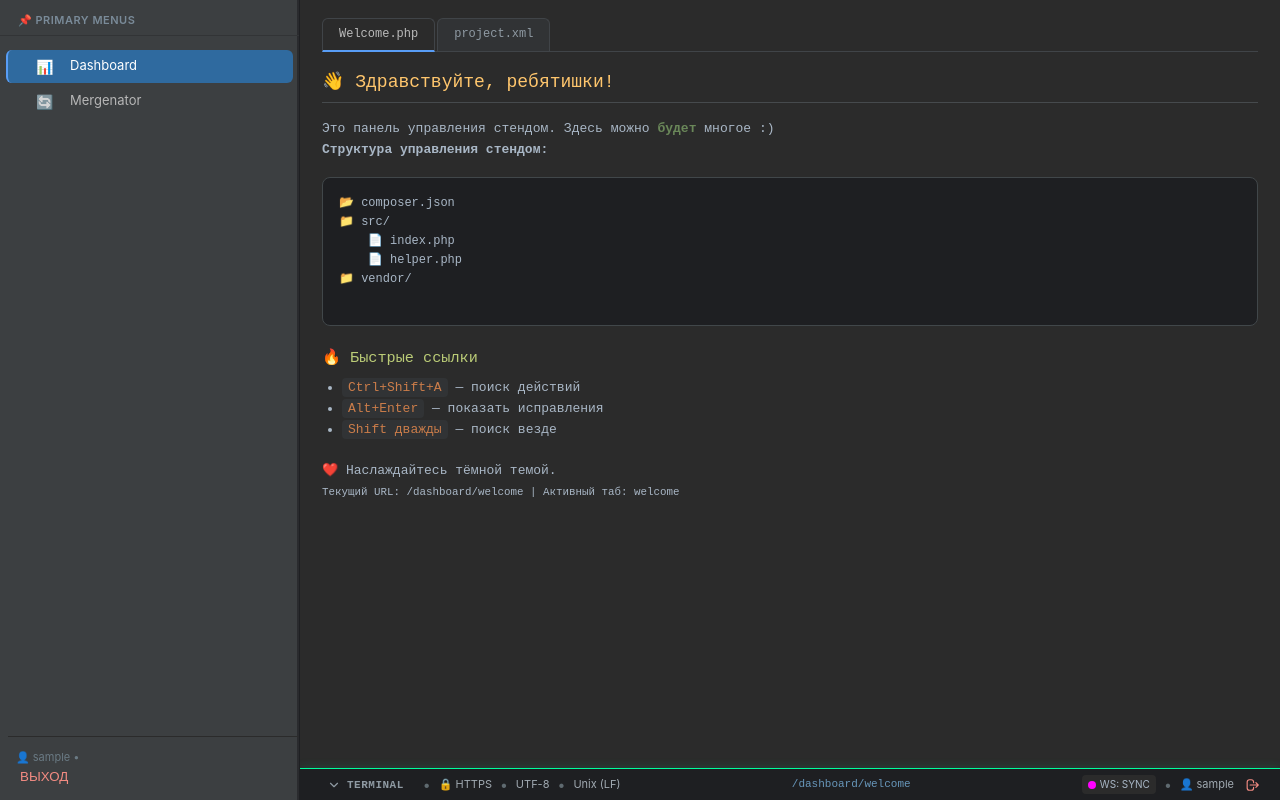
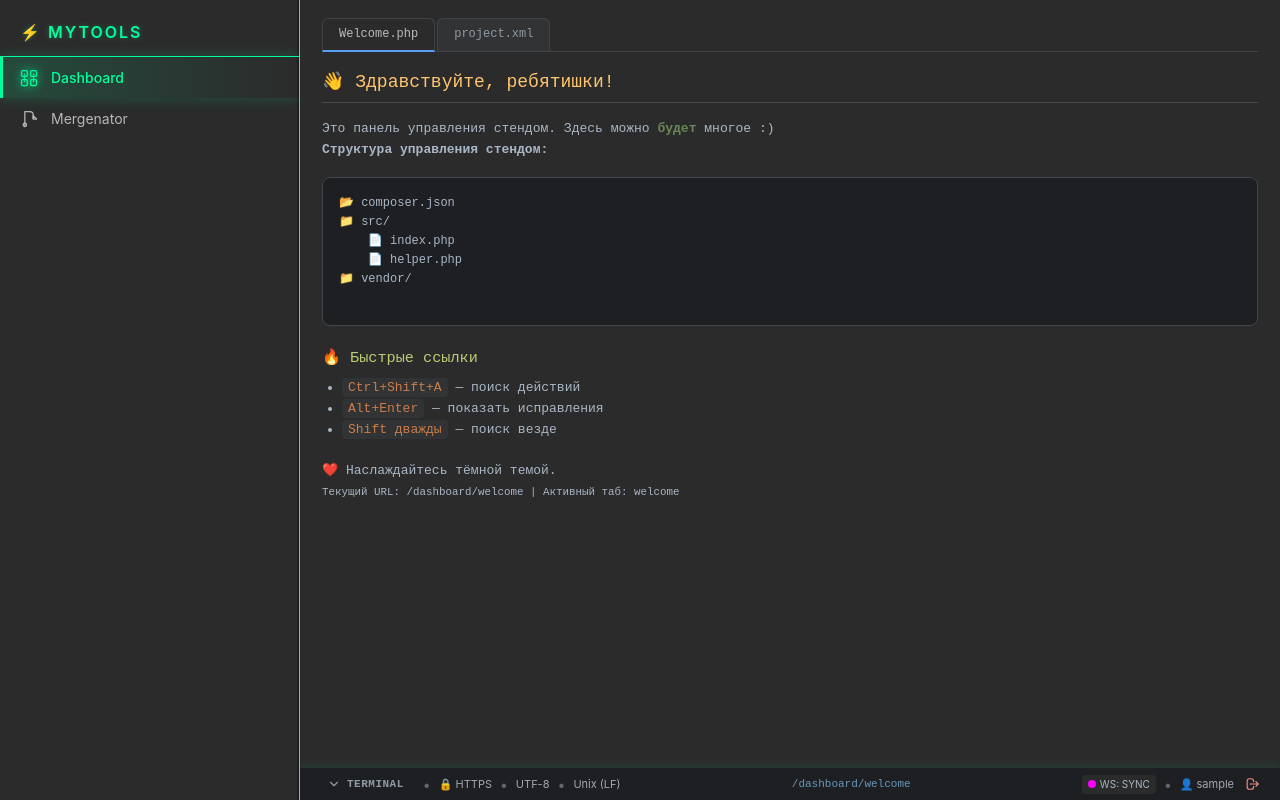
Before and after one commit to all-sav/my-tools-frontend, a Vue app: page /dashboard/welcome in a window 1280 px wide. Built offline with nearby package versions, Linux system fonts and the light colour scheme; no server answers; sample sign-in values are in the browser's storage.

Commit message:
new lefft sidebar style

```diff
--- a/src/App.vue
+++ b/src/App.vue
@@ -3,23 +3,21 @@
     <Login v-if="!isAuthenticated" @login-success="handleLoginSuccess" />
     <template v-else>
       <div class="sidebar">
-        <div class="sidebar-header">📌 PRIMARY MENUS</div>
+        <div class="sidebar-header">
+          <span class="logo">⚡ MyTools</span>
+        </div>
         <ul class="menu">
           <li
             v-for="item in menuItems"
             :key="item.key"
             class="menu-item"
             :class="{ active: isActiveMenuItem(item) }"
-            :data-key="item.key"
             @click="navigateTo(item)"
           >
-            {{ item.label }}
+            <component :is="item.icon" />
+            <span>{{ item.label }}</span>
           </li>
         </ul>
-        <div class="sidebar-footer">
-          <span>👤 {{ gitlabUsername }}</span> •
-          <button @click="logout" class="logout-btn">ВЫХОД</button>
-        </div>
       </div>
 
       <div class="main-content">
@@ -31,7 +29,7 @@
           </router-view>
         </div>
 
-        <!-- Терминал (над статус-баром) -->
+        <!-- Терминал -->
         <transition name="slide-up">
           <TerminalPanel
             v-if="terminalVisible"
@@ -40,10 +38,9 @@
           />
         </transition>
 
-        <!-- Статус-бар с кнопкой терминала -->
+        <!-- Статус-бар -->
         <div class="status-bar">
           <div class="status-bar-left">
-            <!-- Кнопка терминала со стрелочкой -->
             <button
               class="terminal-tab"
               :class="{ active: terminalExpanded }"
@@ -75,7 +72,6 @@
           </div>
 
           <div class="status-bar-right">
-            <!-- Статус WebSocket -->
             <div class="ws-status" :class="wsStatusClass">
               <span class="ws-dot"></span>
               <span class="ws-text">WS: {{ wsStatusText }}</span>
@@ -103,6 +99,9 @@ import Login from '@/components/Login.vue'
 import TerminalPanel from '@/components/TerminalPanel.vue'
 import { useWebSocketStore } from '@/stores/websocket'
 import { useTerminalStore } from '@/stores/terminal'
+
+import IconDashboard from '@/components/icons/IconDashboard.vue'
+import IconMerge from '@/components/icons/IconMerge.vue'
 
 const websocket = useWebSocketStore()
 const terminal = useTerminalStore()
@@ -184,8 +183,8 @@ const logout = () => {
 }
 
 const menuItems = [
-  { key: 'dashboard', label: 'Dashboard', basePath: '/dashboard' },
-  { key: 'mergenator', label: 'Mergenator', basePath: '/mergenator' }
+  { key: 'dashboard', label: 'Dashboard', basePath: '/dashboard', icon: IconDashboard },
+  { key: 'mergenator', label: 'Mergenator', basePath: '/mergenator', icon: IconMerge }
 ]
 
 const isActiveMenuItem = (item) => route.path.startsWith(item.basePath)
--- a/src/assets/main.css
+++ b/src/assets/main.css
@@ -24,90 +24,107 @@ body {
 /* Левый столбец */
 .sidebar {
   width: 300px;
-  background-color: #3c3f41;
-  border-right: 1px solid #1e1f22;
+  background-color: #2b2b2b; /* чуть темнее для контраста */
+  border-right: 1px solid #00ff9d; /* неоновая линия */
   display: flex;
   flex-direction: column;
   overflow-y: auto;
   flex-shrink: 0;
-  box-shadow: inset -2px 0 0 #2a2b2e;
+  box-shadow: inset -2px 0 0 #1e1f22; /* оставим лёгкую тень */
 }
 
 .sidebar-header {
-  padding: 12px 12px 6px 18px;
-  font-size: 11px;
+  padding: 20px 16px 12px 20px;
+  font-size: 16px;
   font-weight: 600;
   text-transform: uppercase;
-  letter-spacing: 0.5px;
-  color: #7a8b99;
-  border-bottom: 1px solid #323436;
-  margin-bottom: 8px;
+  letter-spacing: 2px;
+  color: #00ff9d;
+  border-bottom: 1px solid #00ff9d;
+  /* margin-bottom: 16px; */
+  text-shadow: 0 0 5px rgba(0, 255, 157, 0.3);
+}
+
+.logo {
+  display: inline-block;
 }
 
 .menu {
   list-style: none;
-  padding: 4px 0;
+  padding: 0;
+  width: 100%;
 }
 
 .menu-item {
-  padding: 6px 12px 6px 28px;
-  margin: 2px 6px;
-  border-radius: 6px;
+  padding: 10px 16px;
+  margin: 0;
   cursor: pointer;
-  font-size: 13px;
+  font-size: 14px;
   color: #b7b7b7;
-  transition: background-color 0.15s, color 0.15s;
+  transition: all 0.2s ease;
   display: flex;
   align-items: center;
-  gap: 8px;
-  border-left: 2px solid transparent;
+  gap: 12px;
+  border-left: 3px solid transparent;
   white-space: nowrap;
   overflow: hidden;
   text-overflow: ellipsis;
-  position: relative;
-}
-
-.menu-item::before {
-  font-size: 14px;
-  opacity: 0.8;
-  filter: grayscale(30%);
-  width: 18px;
-  display: inline-block;
-  margin-right: 8px;
-}
-
-.menu-item[data-key="dashboard"]::before {
-  content: "📊";
-}
-
-.menu-item[data-key="mergenator"]::before {
-  content: "🔄";
+  background: transparent;
+  width: 100%;
 }
 
 .menu-item:hover {
-  background-color: #4b4f52;
-  color: #eeeeee;
+  background-color: rgba(0, 255, 157, 0.1);
+  color: #ffffff;
+  border-left-color: #00ff9d;
 }
 
 .menu-item.active {
-  background-color: #2f6a9f;
-  color: white;
-  border-left: 2px solid #589df6;
+  background: linear-gradient(90deg, rgba(0, 255, 157, 0.15) 0%, transparent 100%);
+  color: #00ff9d;
+  border-left-color: #00ff9d;
+  font-weight: 500;
+  box-shadow: 0 0 15px rgba(0, 255, 157, 0.2);
 }
 
-.menu-item.active::before {
-  opacity: 1;
-  filter: none;
+.menu-item svg {
+  width: 20px;
+  height: 20px;
+  stroke: currentColor;
+  fill: none;
+  transition: transform 0.2s ease;
 }
 
-.sidebar-footer {
+.menu-item:hover svg {
+  transform: scale(1.1);
+}
+
+.menu-item.active svg {
+  stroke: #00ff9d;
+  filter: drop-shadow(0 0 5px #00ff9d);
+}
+
+/* Удаляем псевдоэлементы с иконками, так как теперь используем SVG */
+.menu-item::before {
+  display: none;
+}
+
+/* Можно добавить разделитель между группами меню, если появятся */
+.menu-divider {
+  height: 1px;
+  background: linear-gradient(90deg, #00ff9d, transparent);
+  margin: 12px 16px;
+  opacity: 0.3;
+}
+
+/* .sidebar-footer {
   margin-top: auto;
   padding: 12px 8px;
   border-top: 1px solid #2b2b2b;
   font-size: 11px;
   color: #6a7a84;
   margin-left: 8px;
-}
+} */
 
 .main-content {
   flex: 1;
@@ -190,7 +207,7 @@ body {
 .status-bar {
   height: 32px;
   background-color: #1e1f22;
-  border-top: 1px solid #00ff9d;
+  /* border-top: 1px solid #00ff9d; */
   color: #a0a9b1;
   font-size: 11px;
   padding: 0 16px;
--- /dev/null
+++ b/src/components/icons/IconDashboard.vue
@@ -0,0 +1,10 @@
+<template>
+  <svg width="20" height="20" viewBox="0 0 24 24" fill="none" xmlns="http://www.w3.org/2000/svg">
+    <rect x="3" y="3" width="7" height="7" rx="1.5" stroke="currentColor" stroke-width="1.5"/>
+    <rect x="14" y="3" width="7" height="7" rx="1.5" stroke="currentColor" stroke-width="1.5"/>
+    <rect x="3" y="14" width="7" height="7" rx="1.5" stroke="currentColor" stroke-width="1.5"/>
+    <rect x="14" y="14" width="7" height="7" rx="1.5" stroke="currentColor" stroke-width="1.5"/>
+    <line x1="6.5" y1="7" x2="6.5" y2="17" stroke="currentColor" stroke-width="1.5" stroke-dasharray="2 2"/>
+    <line x1="17.5" y1="7" x2="17.5" y2="17" stroke="currentColor" stroke-width="1.5" stroke-dasharray="2 2"/>
+  </svg>
+</template>
--- /dev/null
+++ b/src/components/icons/IconMerge.vue
@@ -0,0 +1,8 @@
+<template>
+  <svg width="20" height="20" viewBox="0 0 24 24" fill="none" xmlns="http://www.w3.org/2000/svg">
+    <path d="M7 21L7 3L7 21Z" stroke="currentColor" stroke-width="1.5" stroke-linejoin="round"/>
+    <path d="M7 3L13 3C15.2091 3 17 4.79086 17 7L17 12" stroke="currentColor" stroke-width="1.5" stroke-linejoin="round"/>
+    <path d="M21 12L17 12L17 8L21 12Z" stroke="currentColor" stroke-width="1.5" stroke-linejoin="round"/>
+    <circle cx="7" cy="19" r="2" stroke="currentColor" stroke-width="1.5"/>
+  </svg>
+</template>
```
